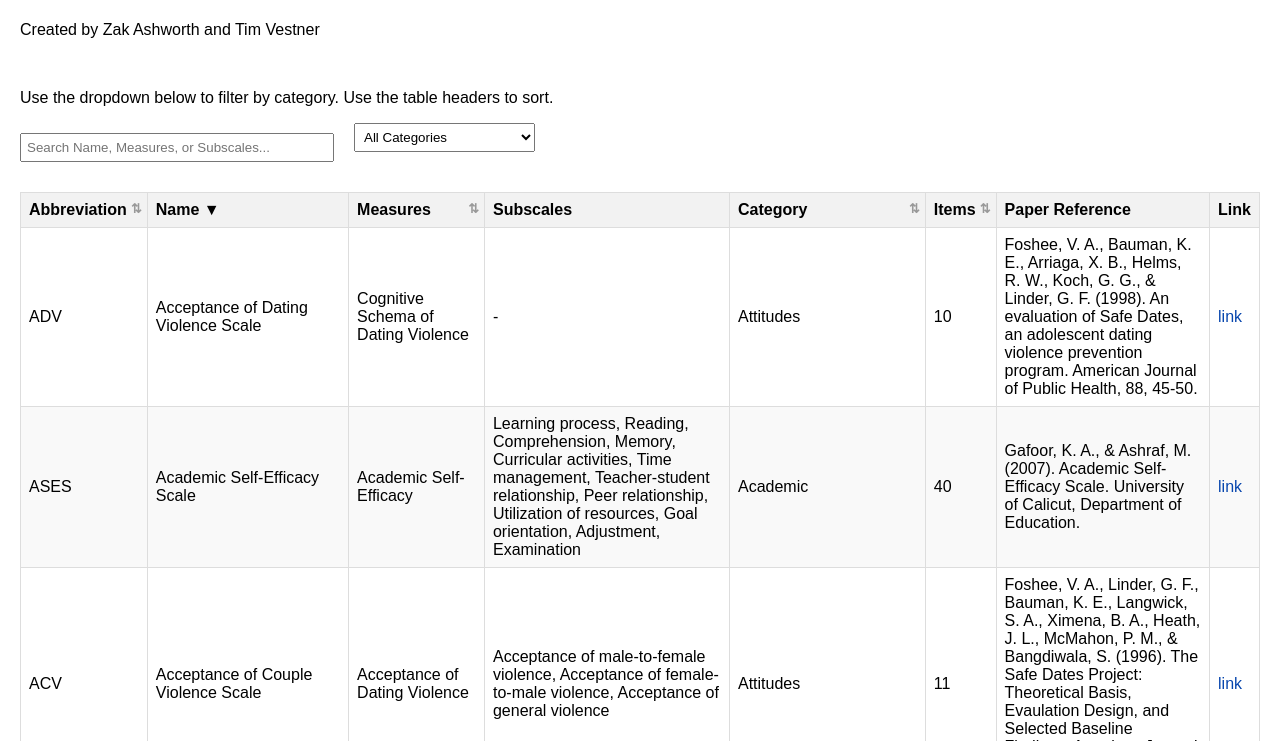
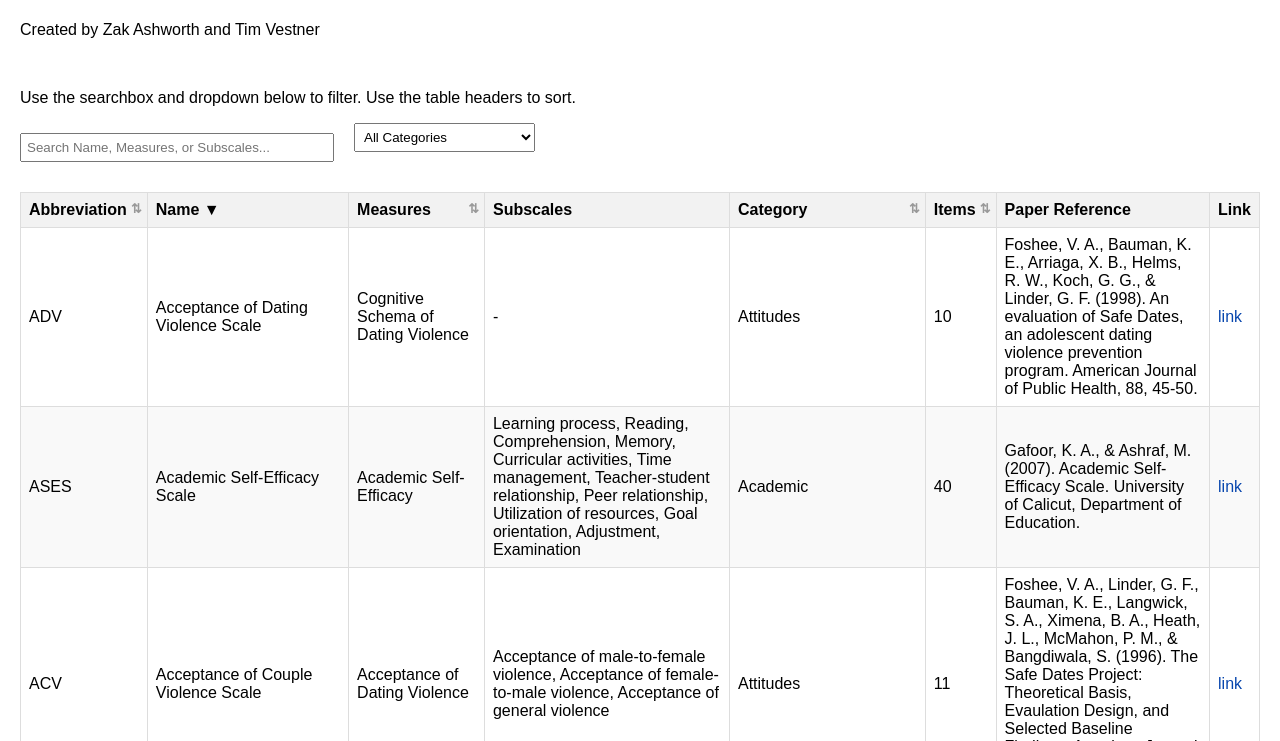
Before and after one commit to TimVestner/PsyScales, a plain HTML site: page index.html in a window 1280 px wide. Shown: the part 59-800 px from the top of the page. Drawn offline with nearby package versions, Linux system fonts and the light colour scheme.

Commit message:
Update index.html
updated instructions

```diff
--- a/index.html
+++ b/index.html
@@ -95,7 +95,7 @@
     <h1>LTU Psychological Scales Database</h1>
     <p>Created by Zak Ashworth and Tim Vestner</p>
     <p>&nbsp;</p>
-    <p>Use the dropdown below to filter by category. Use the table headers to sort.</p>
+    <p>Use the searchbox and dropdown below to filter. Use the table headers to sort.</p>
 
 
     <div class="filter-container">
```
